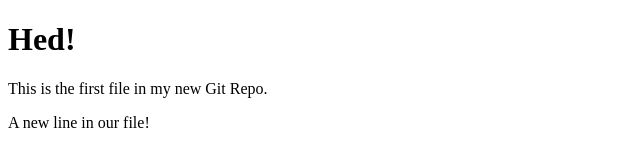
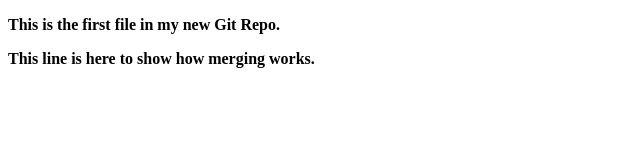
Before and after one commit to anhtuanit93/hello-world, a plain HTML site: page index.html in a window 1280 px wide. Shown: the whole page, without its empty margins (0-640 px from the left). Drawn offline with Linux system fonts and the light colour scheme.

Commit message:
updated index.html with emergency fix~

```diff
--- a/index.html
+++ b/index.html
@@ -2,13 +2,11 @@
 <html>
 	<head>
 		<title>Hello World!</title>
-		<link rel="stylesheet" href="bluestle.css">
+		<link rel="stylesheet"bluestyle.css">
 	</head>
-	<body>
+	<b>
+		<p>This is the first file in my new Git Repo.</p>
+		<p>This line is here to show how merging works.</p>
 
-		<h1>Hed!</h1>
-		<p>This is the first file in my new Git Repo.</p>
-		<p>A new line in our file!</p>
-
-	</body>
+		</body>
 </html>
```
